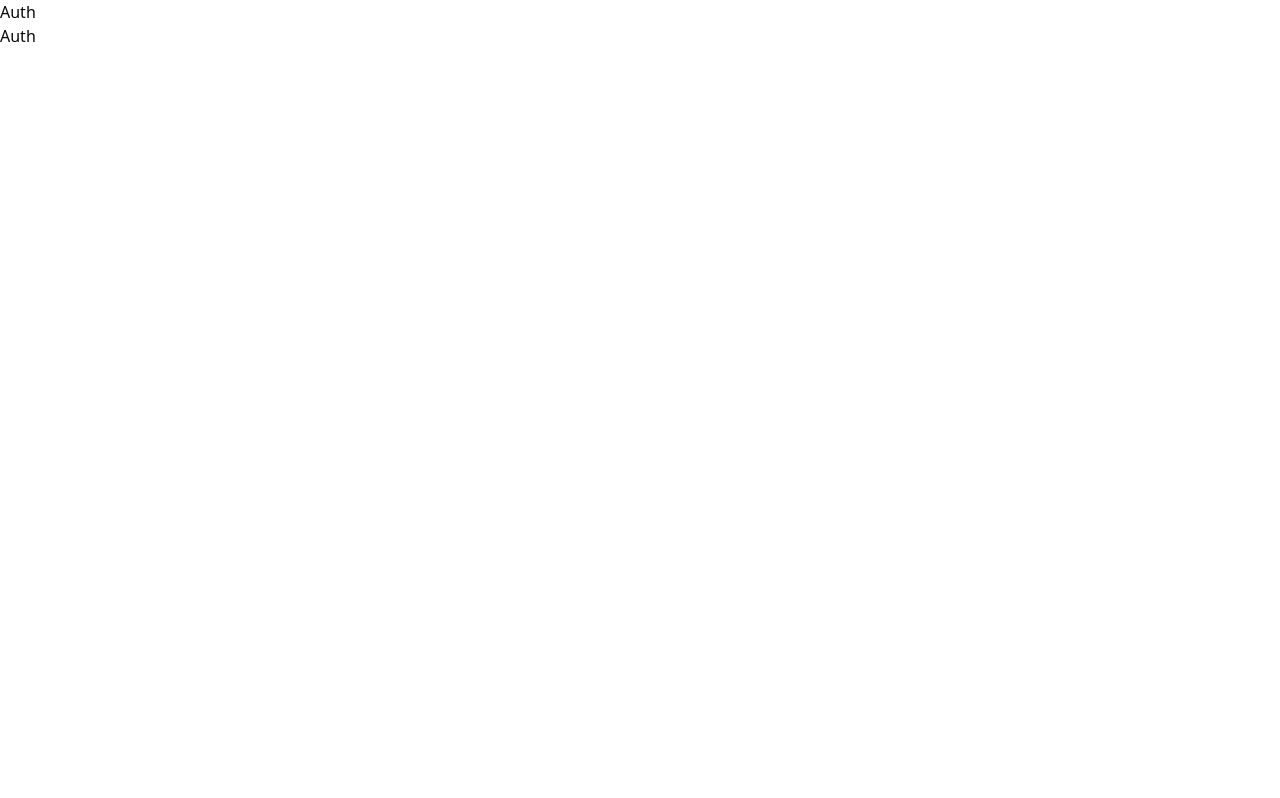
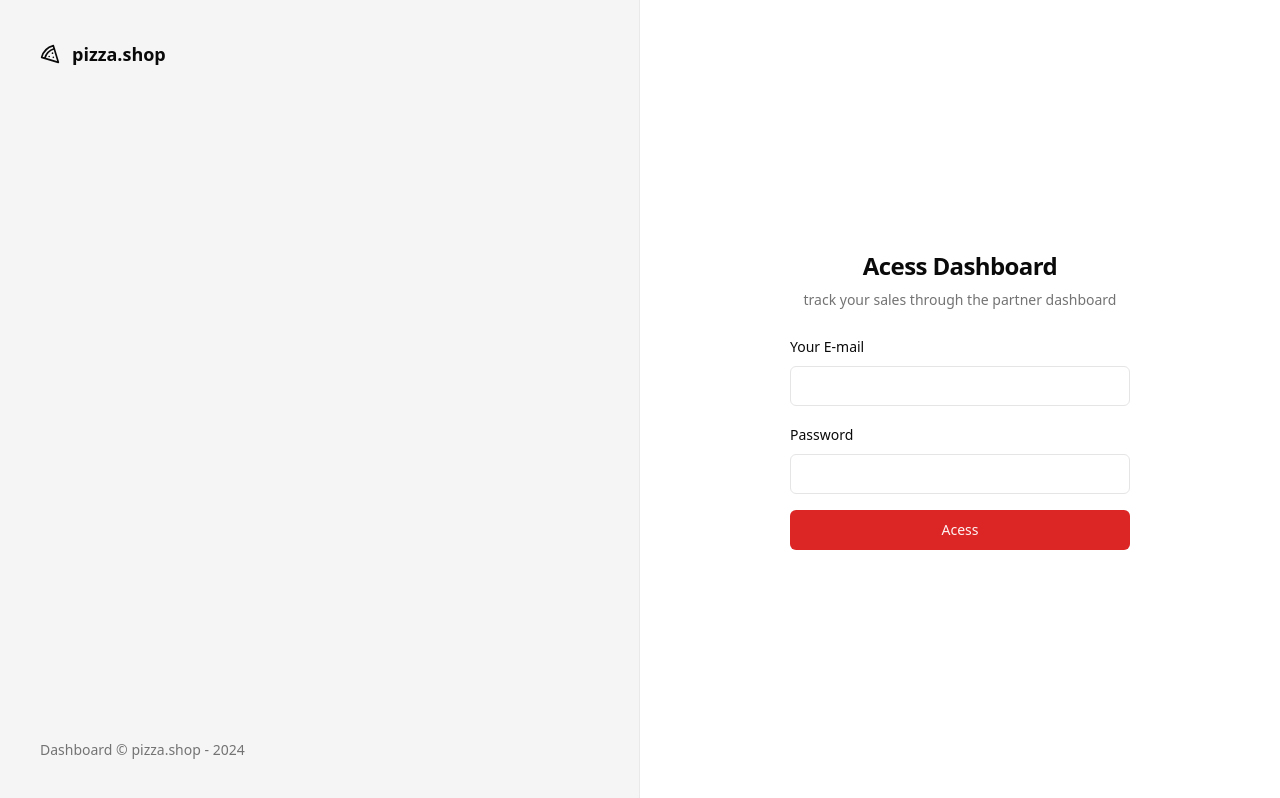
Before and after one commit to eduaardofranco/pizza-shop-web, a React app: page /sign-in in a window 1280 px wide. Built offline with nearby package versions, Linux system fonts and the light colour scheme; the HTML template or start-up script is replaced by a standard one.

Commit message:
login's page

```diff
--- /dev/null
+++ b/src/components/ui/input.tsx
@@ -0,0 +1,25 @@
+import * as React from "react"
+
+import { cn } from "@/lib/utils"
+
+export interface InputProps
+  extends React.InputHTMLAttributes<HTMLInputElement> {}
+
+const Input = React.forwardRef<HTMLInputElement, InputProps>(
+  ({ className, type, ...props }, ref) => {
+    return (
+      <input
+        type={type}
+        className={cn(
+          "flex h-10 w-full rounded-md border border-input bg-background px-3 py-2 text-sm ring-offset-background file:border-0 file:bg-transparent file:text-sm file:font-medium placeholder:text-muted-foreground focus-visible:outline-none focus-visible:ring-2 focus-visible:ring-ring focus-visible:ring-offset-2 disabled:cursor-not-allowed disabled:opacity-50",
+          className
+        )}
+        ref={ref}
+        {...props}
+      />
+    )
+  }
+)
+Input.displayName = "Input"
+
+export { Input }
--- /dev/null
+++ b/src/components/ui/label.tsx
@@ -0,0 +1,24 @@
+import * as React from "react"
+import * as LabelPrimitive from "@radix-ui/react-label"
+import { cva, type VariantProps } from "class-variance-authority"
+
+import { cn } from "@/lib/utils"
+
+const labelVariants = cva(
+  "text-sm font-medium leading-none peer-disabled:cursor-not-allowed peer-disabled:opacity-70"
+)
+
+const Label = React.forwardRef<
+  React.ElementRef<typeof LabelPrimitive.Root>,
+  React.ComponentPropsWithoutRef<typeof LabelPrimitive.Root> &
+    VariantProps<typeof labelVariants>
+>(({ className, ...props }, ref) => (
+  <LabelPrimitive.Root
+    ref={ref}
+    className={cn(labelVariants(), className)}
+    {...props}
+  />
+))
+Label.displayName = LabelPrimitive.Root.displayName
+
+export { Label }
--- a/src/global.css
+++ b/src/global.css
@@ -2,69 +2,54 @@
 @tailwind components;
 @tailwind utilities;
 
+
 @layer base {
   :root {
     --background: 0 0% 100%;
-    --foreground: 240 10% 3.9%;
-
+    --foreground: 0 0% 3.9%;
     --card: 0 0% 100%;
-    --card-foreground: 240 10% 3.9%;
-
+    --card-foreground: 0 0% 3.9%;
     --popover: 0 0% 100%;
-    --popover-foreground: 240 10% 3.9%;
-
-    --primary: 240 5.9% 10%;
-    --primary-foreground: 0 0% 98%;
-
-    --secondary: 240 4.8% 95.9%;
-    --secondary-foreground: 240 5.9% 10%;
-
-    --muted: 240 4.8% 95.9%;
-    --muted-foreground: 240 3.8% 46.1%;
-
-    --accent: 240 4.8% 95.9%;
-    --accent-foreground: 240 5.9% 10%;
-
+    --popover-foreground: 0 0% 3.9%;
+    --primary: 0 72.2% 50.6%;
+    --primary-foreground: 0 85.7% 97.3%;
+    --secondary: 0 0% 96.1%;
+    --secondary-foreground: 0 0% 9%;
+    --muted: 0 0% 96.1%;
+    --muted-foreground: 0 0% 45.1%;
+    --accent: 0 0% 96.1%;
+    --accent-foreground: 0 0% 9%;
     --destructive: 0 84.2% 60.2%;
     --destructive-foreground: 0 0% 98%;
-
-    --border: 240 5.9% 90%;
-    --input: 240 5.9% 90%;
-    --ring: 240 10% 3.9%;
-
+    --border: 0 0% 89.8%;
+    --input: 0 0% 89.8%;
+    --ring: 0 72.2% 50.6%;
     --radius: 0.5rem;
   }
 
   .dark {
-    --background: 240 10% 3.9%;
+    --background: 0 0% 3.9%;
     --foreground: 0 0% 98%;
-
-    --card: 240 10% 3.9%;
+    --card: 0 0% 3.9%;
     --card-foreground: 0 0% 98%;
-
-    --popover: 240 10% 3.9%;
+    --popover: 0 0% 3.9%;
     --popover-foreground: 0 0% 98%;
-
-    --primary: 0 0% 98%;
-    --primary-foreground: 240 5.9% 10%;
-
-    --secondary: 240 3.7% 15.9%;
+    --primary: 0 72.2% 50.6%;
+    --primary-foreground: 0 85.7% 97.3%;
+    --secondary: 0 0% 14.9%;
     --secondary-foreground: 0 0% 98%;
-
-    --muted: 240 3.7% 15.9%;
-    --muted-foreground: 240 5% 64.9%;
-
-    --accent: 240 3.7% 15.9%;
+    --muted: 0 0% 14.9%;
+    --muted-foreground: 0 0% 63.9%;
+    --accent: 0 0% 14.9%;
     --accent-foreground: 0 0% 98%;
-
     --destructive: 0 62.8% 30.6%;
     --destructive-foreground: 0 0% 98%;
-
-    --border: 240 3.7% 15.9%;
-    --input: 240 3.7% 15.9%;
-    --ring: 240 4.9% 83.9%;
+    --border: 0 0% 14.9%;
+    --input: 0 0% 14.9%;
+    --ring: 0 72.2% 50.6%;
   }
 }
+
 
 @layer base {
   * {
--- a/src/pages/_layouts/auth.tsx
+++ b/src/pages/_layouts/auth.tsx
@@ -1,10 +1,23 @@
 import { Outlet } from "react-router-dom"
+import { Pizza } from 'lucide-react'
 
 export function AuthLayout() {
     return(
-        <div>
-            <h1>Auth</h1>
-            <Outlet />
+        <div className="min-h-screen grid grid-cols-2">
+            <div className="h-full border-r border-foreground/5 bg-muted p-10 text-muted-foreground flex flex-col justify-between">
+                <div className="flex items-center gap-3 text-lg font-medium text-foreground">
+                    <Pizza className="h-5 w-5" />
+                    <span className="font-semibold">pizza.shop</span>
+                </div>
+                <footer className="text-sm">
+                    Dashboard &copy; pizza.shop - {new Date().getFullYear()}
+                </footer>
+
+            </div>
+
+            <div className="flex flex-col items-center justify-center">
+                <Outlet />
+            </div>
         </div>
     )
 }
--- a/src/pages/auth/sign-in.tsx
+++ b/src/pages/auth/sign-in.tsx
@@ -1,10 +1,35 @@
+import { Button } from "@/components/ui/button";
+import { Input } from "@/components/ui/input";
+import { Label } from "@/components/ui/label";
 import { Helmet } from "react-helmet-async";
 
 export function SignIn() {
     return (
         <>
             <Helmet title="Login" />
-            <h1>Auth</h1>
+            <div className="p-8">
+                <div className="w-[340px] flex flex-col justify-center gap-6">
+                    <div className="flex flex-col gap-2 text-center">
+                        <h1 className="text-2xl font-semibold tracking-tight">Acess Dashboard</h1>
+                        <p className="text-sm text-muted-foreground">
+                            track your sales through the partner dashboard
+                        </p>
+                    </div>
+
+                    <form className="space-y-4">
+                        <div className="space-y-2">
+                            <Label htmlFor="email">Your E-mail</Label>
+                            <Input id="email" type="email" />
+                        </div>
+                        <div className="space-y-2">
+                            <Label htmlFor="password">Password</Label>
+                            <Input id="password" type="password" />
+                        </div>
+                        <Button type="submit" className="w-full">Acess</Button>
+                    </form>
+                </div>
+
+            </div>
         </>
     )
 
```
Also changed, not shown: package.json (+7 -1 lines), 1 other file (tests, documents, lock files or other folders).
